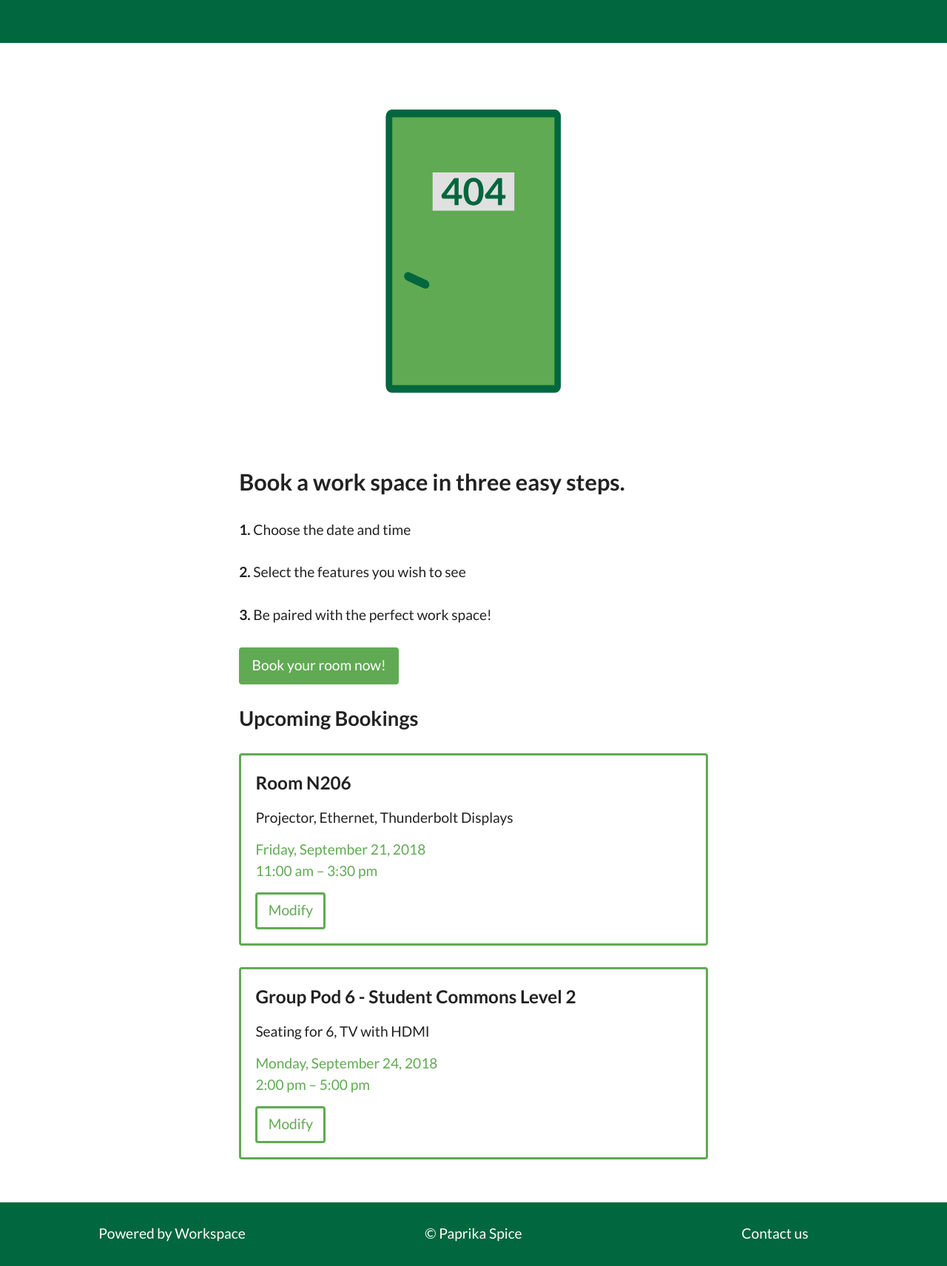
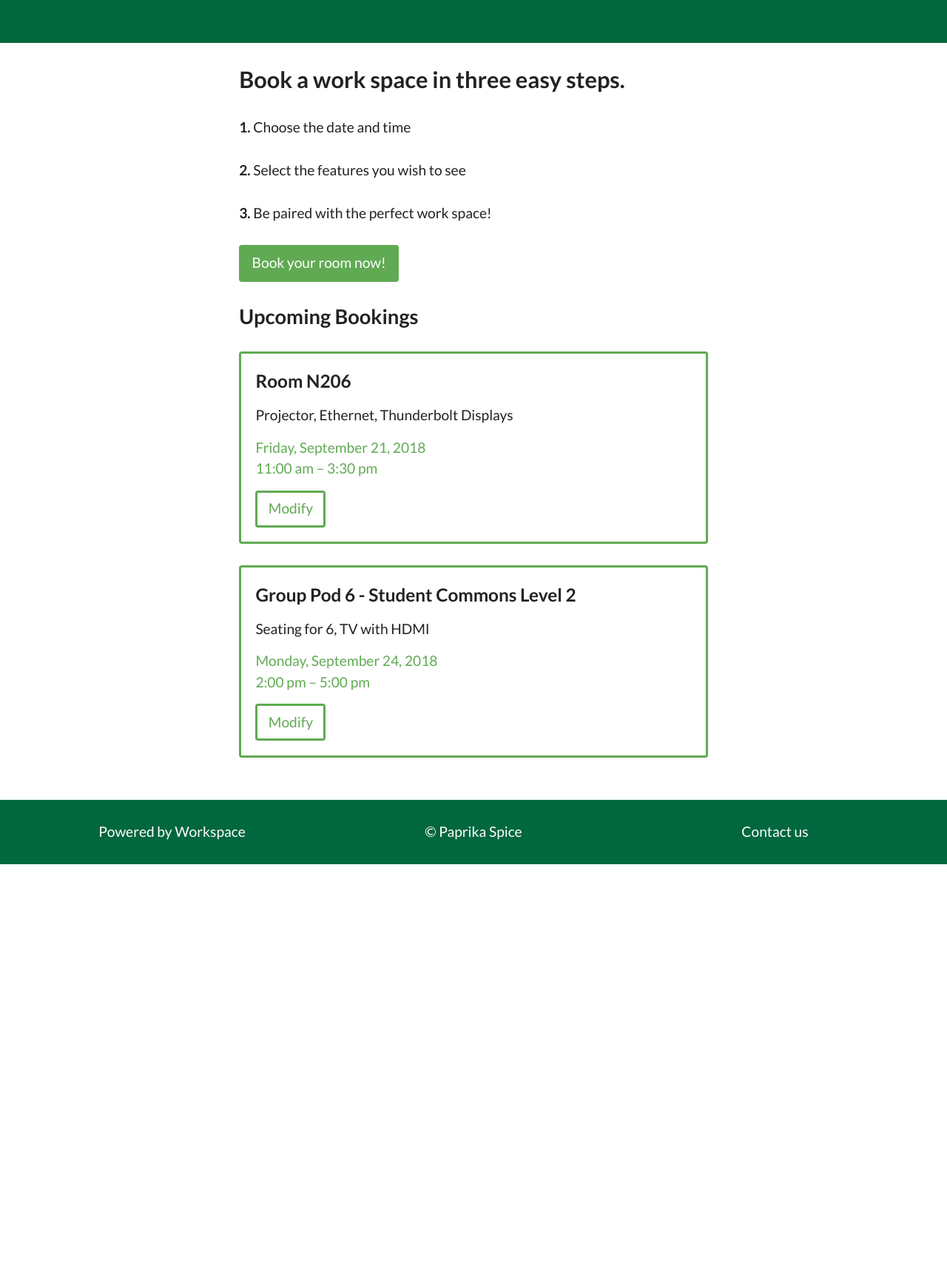
Before and after one commit to paprika-spice/web-app, a Jekyll site: the page built from home.html, in a window 1280 px wide. Shown: the whole page at 74% size. Built offline with Jekyll 4.4.1, drawn with Linux system fonts in a browser that asks for light colours; after the commit the page ends 1168 px from its top, so only the background shows below that.

Commit message:
removed home animation

```diff
--- a/home.html
+++ b/home.html
@@ -3,10 +3,6 @@ layout: default
 ---
 
 <main class="gutter max-length main-container grid grid-middle" role="main">
-
-  <div class="unit xs-1 s-1 m-1 l-1 xl-1 push">
-    <div id="lottie"></div>
-  </div>
 
   <div class="unit xs-1 s-1 m-1 l-1 xl-1 push" tab-index="0">
     <h2>Book a work space in three easy steps.</h2>
```
